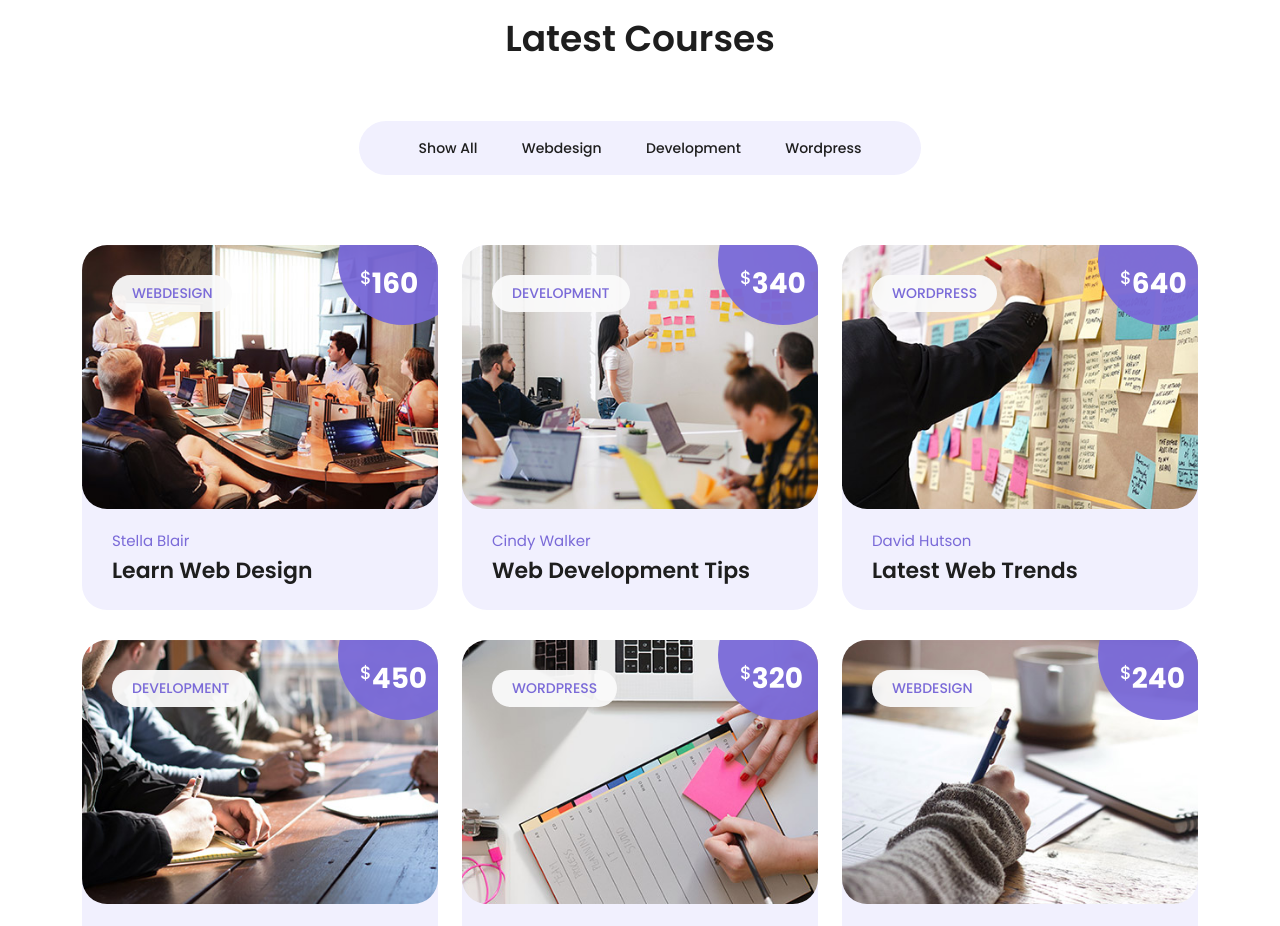
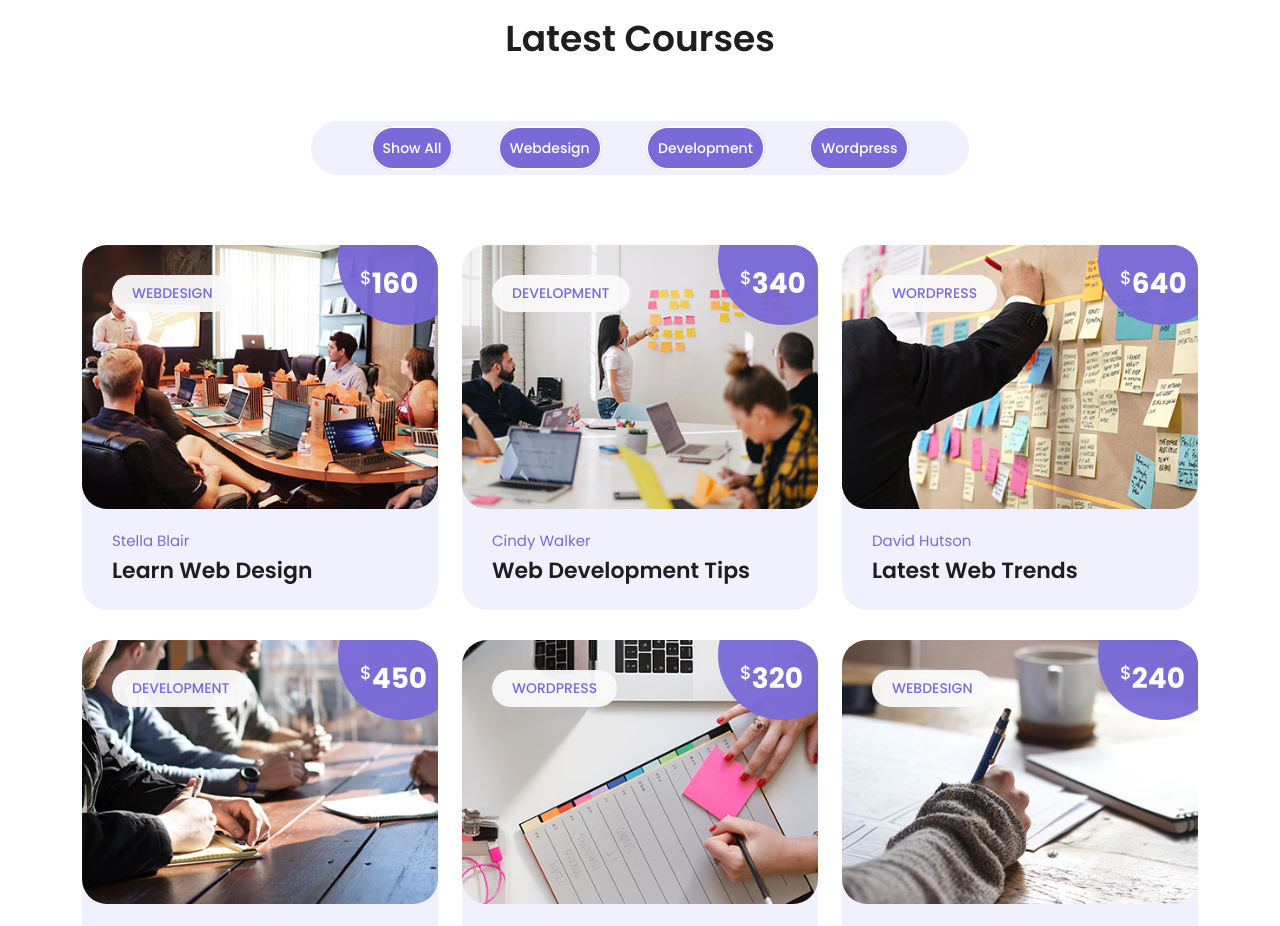
Before and after one commit to Dharanish-2006/academy, a plain HTML site: page index.html in a window 1280 px wide. Shown: the part 2563-3489 px from the top of the page. Drawn offline with nearby package versions, Linux system fonts and the light colour scheme.

Commit message:
changes made

```diff
--- a/assets/css/templatemo-scholar.css
+++ b/assets/css/templatemo-scholar.css
@@ -977,15 +977,19 @@ Courses Style
 .event_filter li a {
   font-size: 14px;
   font-weight: 500;
-  color: #1e1e1e;
+  color: white;
   transition: all .3s;
+  border: 2px solid white;
+  padding: 10px;
+  background-color: #7a6ad8;
+  border-radius: 50px;
 }
 
 .event_filter li
 
 .event_filter li a.is_active,
 .event_filter li a:hover {
-  color: #7a6ad8;
+  color: black;
 }
 
 .events_item .thumb {
```
